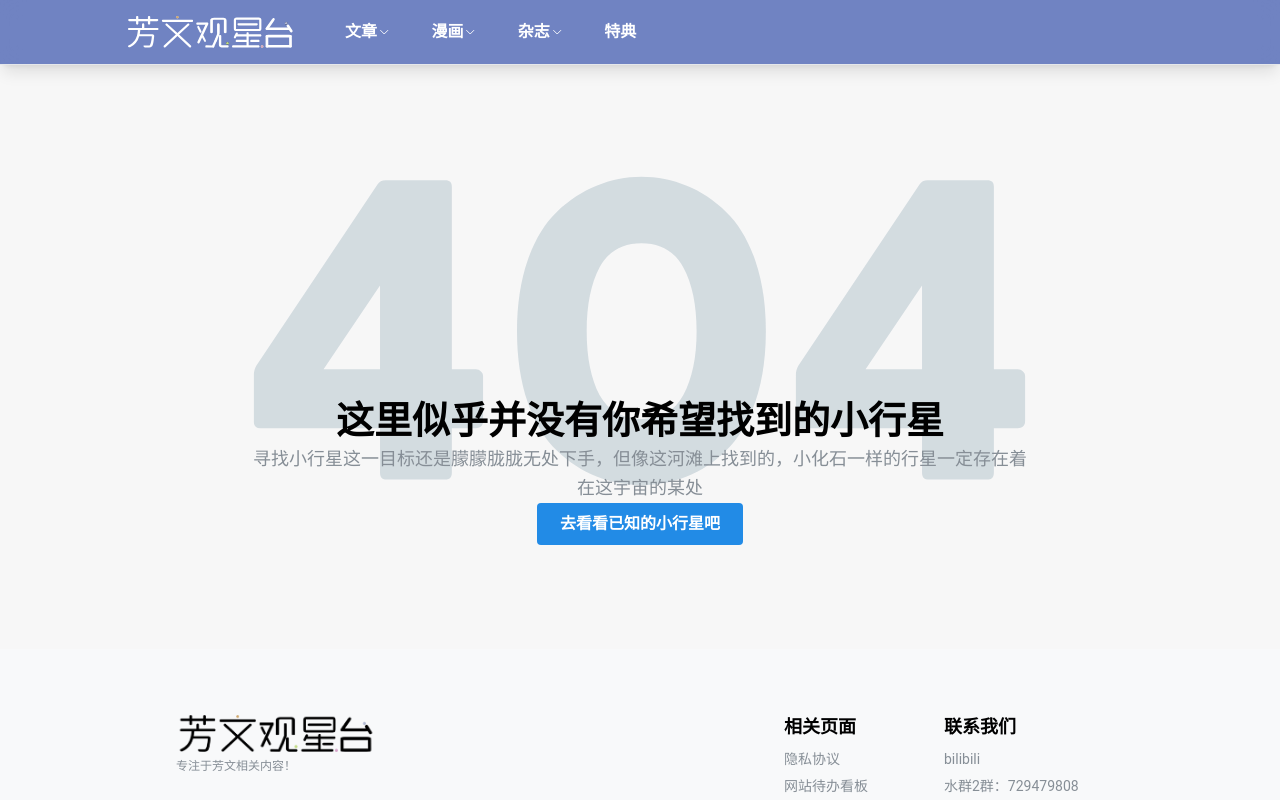
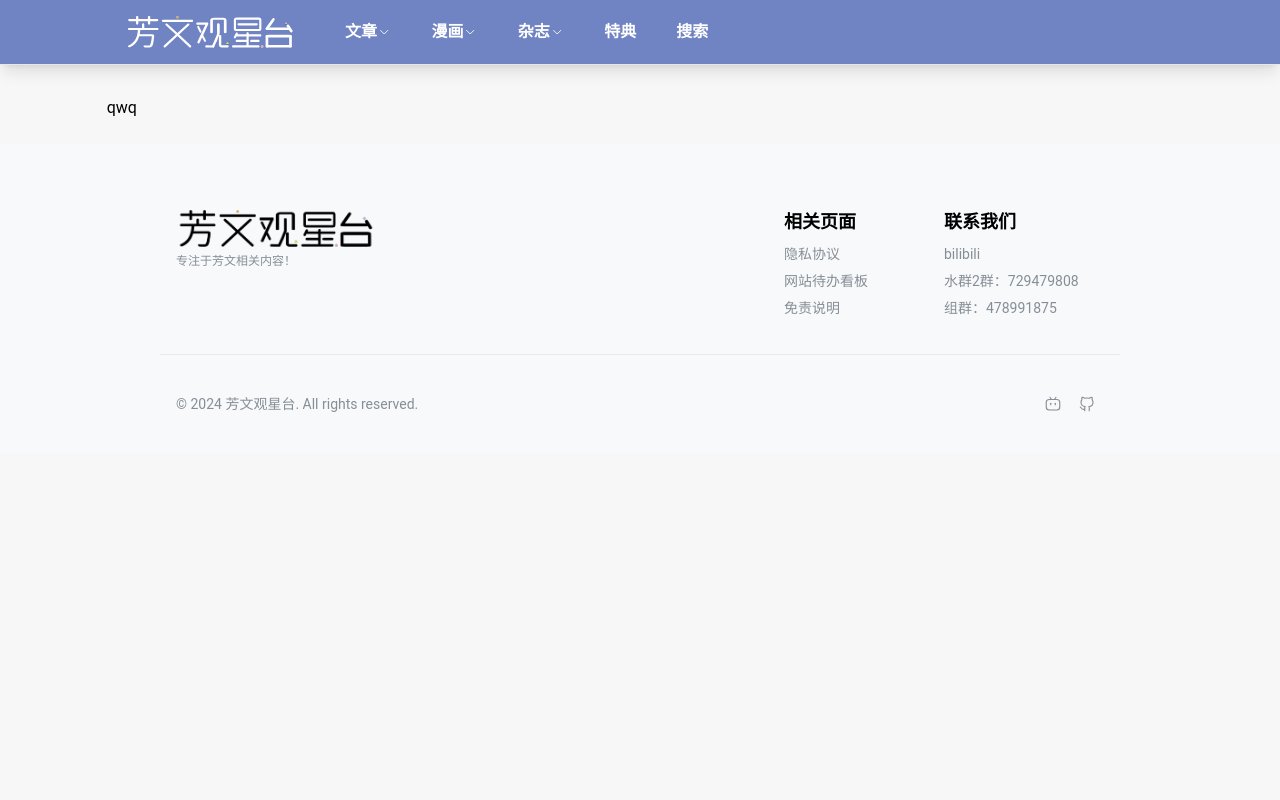
Before and after one commit to HoubunSOP/SOP-Web-frontend-Next, a Next.js app: page /search in a window 1280 px wide. Before the commit this address had no page. Shown: the top 800 px of the page. Built offline with nearby package versions, Linux system fonts and the light colour scheme.

Commit message:
准备添加搜索页面

```diff
--- /dev/null
+++ b/app/search/page.tsx
@@ -0,0 +1,10 @@
+'use client';
+
+export default function SearchPage() {
+
+    return (
+        <>
+            <span>qwq</span>
+        </>
+    );
+}
--- a/components/Navbar/Navbar.tsx
+++ b/components/Navbar/Navbar.tsx
@@ -55,6 +55,10 @@ const links = [
     link: '#magazine',
     label: '特典',
   },
+  {
+    link: '/search',
+    label: '搜索',
+  },
 ]
 const navPages = [
   {
@@ -84,6 +88,10 @@ const navPages = [
   {
     name: '特典',
     path: '/list/post?c=6',
+  },
+  {
+    name: '搜索',
+    path: '/search',
   },
 ]
 
```
